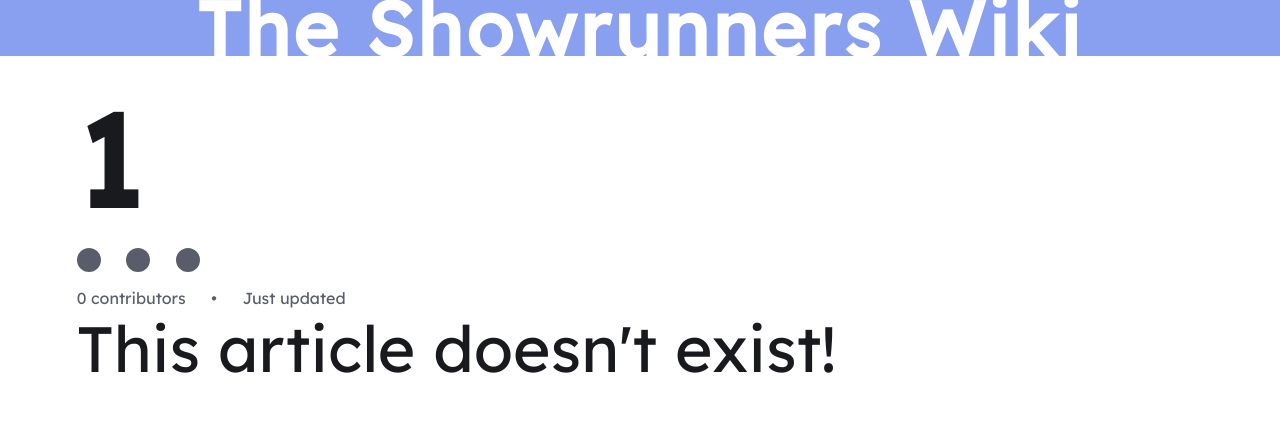
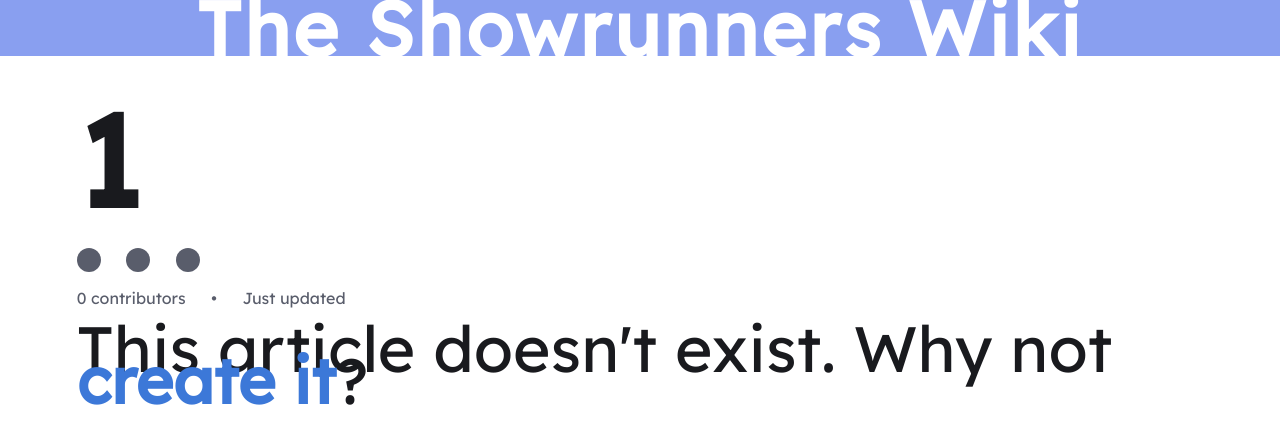
Before and after one commit to Makuwro/dragowik, a React (Create React App) app: page /wiki/article/1 in a window 1280 px wide. Shown: the top 444 px of the page. Built offline with nearby package versions, Linux system fonts and the light colour scheme; no server answers.

Commit message:
Encourage article creation

```diff
--- a/src/comps/Article.js
+++ b/src/comps/Article.js
@@ -1,6 +1,6 @@
 import React from "react";
 import "../styles/article.css";
-import {withRouter, Redirect} from "react-router-dom";
+import {withRouter, Redirect, Link} from "react-router-dom";
 import parse, {domToReact} from "html-react-parser";
 import { v4 as uuidv4 } from "uuid";
 
@@ -224,7 +224,7 @@ class Article extends React.Component {
                   return domNode;
                 };
               }
-            }) : <div>This article doesn't exist!</div>
+            }) : <div>This article doesn't exist. Why not <Link to={"/wiki/article/" + this.props.specialName + "/edit?mode=source"}>create it</Link>?</div>
           }</div>
         </article>
       );
```
